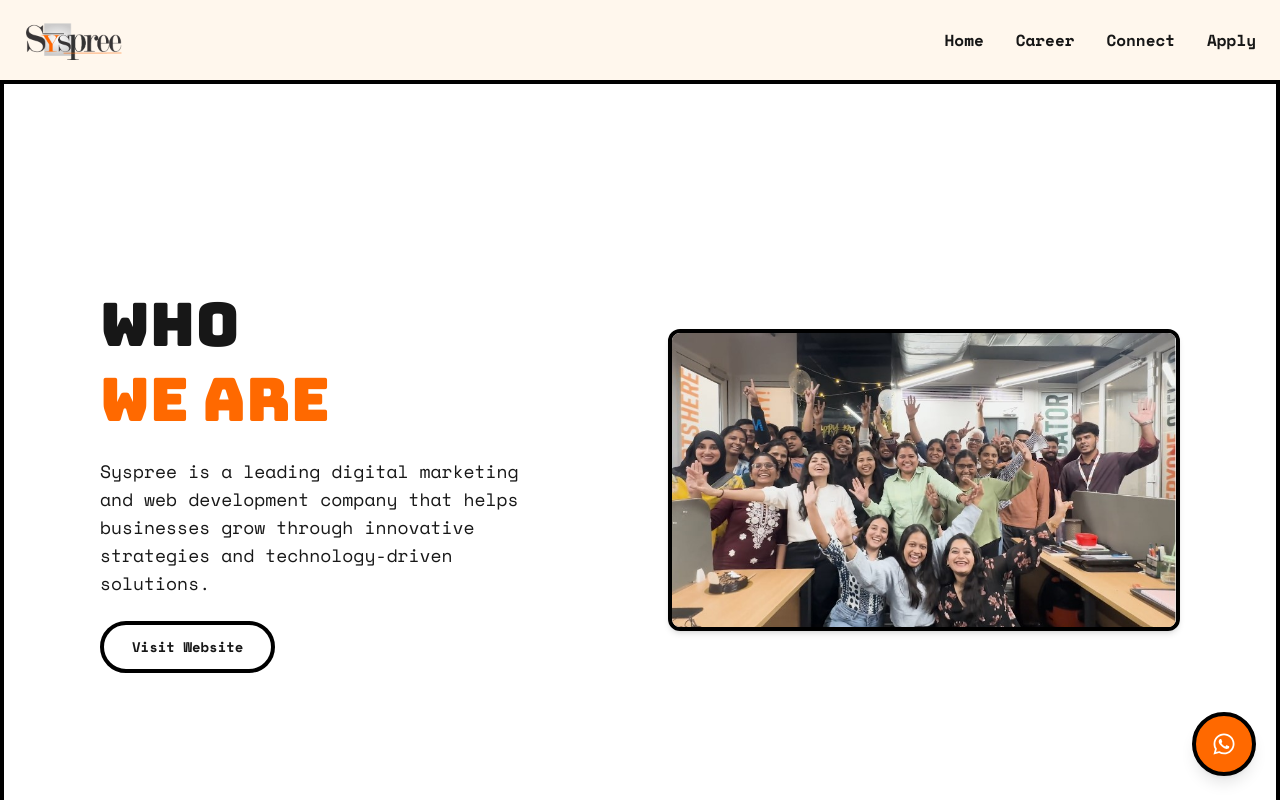
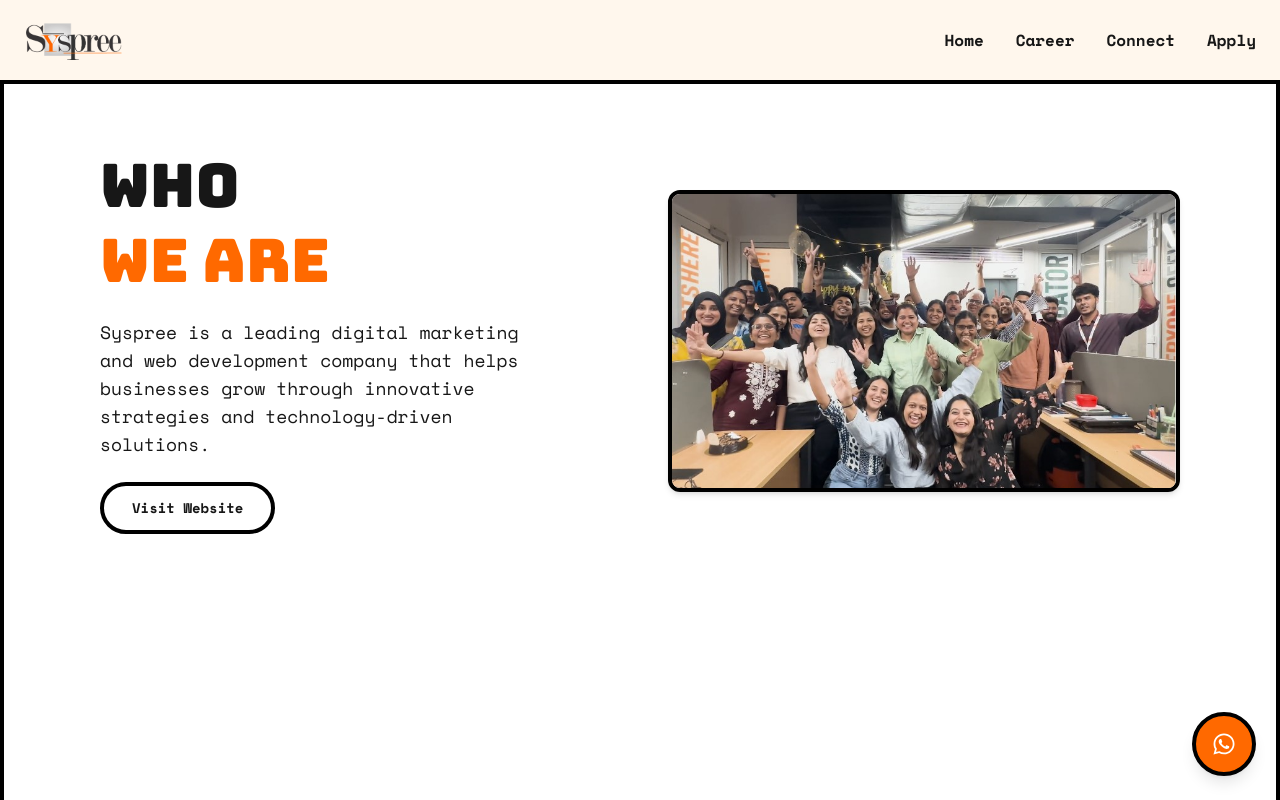
Before and after one commit to SyspreeDev/syspree, a Next.js app: page / in a window 1280 px wide. Shown: the top 800 px of the page. Built offline with nearby package versions, Linux system fonts and the light colour scheme.

Commit message:
ui fixes done

```diff
--- a/src/app/components/HeroSection.jsx
+++ b/src/app/components/HeroSection.jsx
@@ -5,7 +5,7 @@
   return (
 <section
   id="home"
-  className="min-h-screen border-4 border-black flex items-center bg-white"
+  className="min-h-screen border-4 border-black flex items-start bg-white"
 >
   <div className="w-full px-5 sm:px-6 md:px-16 lg:px-24 py-14 md:py-16 grid md:grid-cols-2 gap-12 items-center">
 
```
